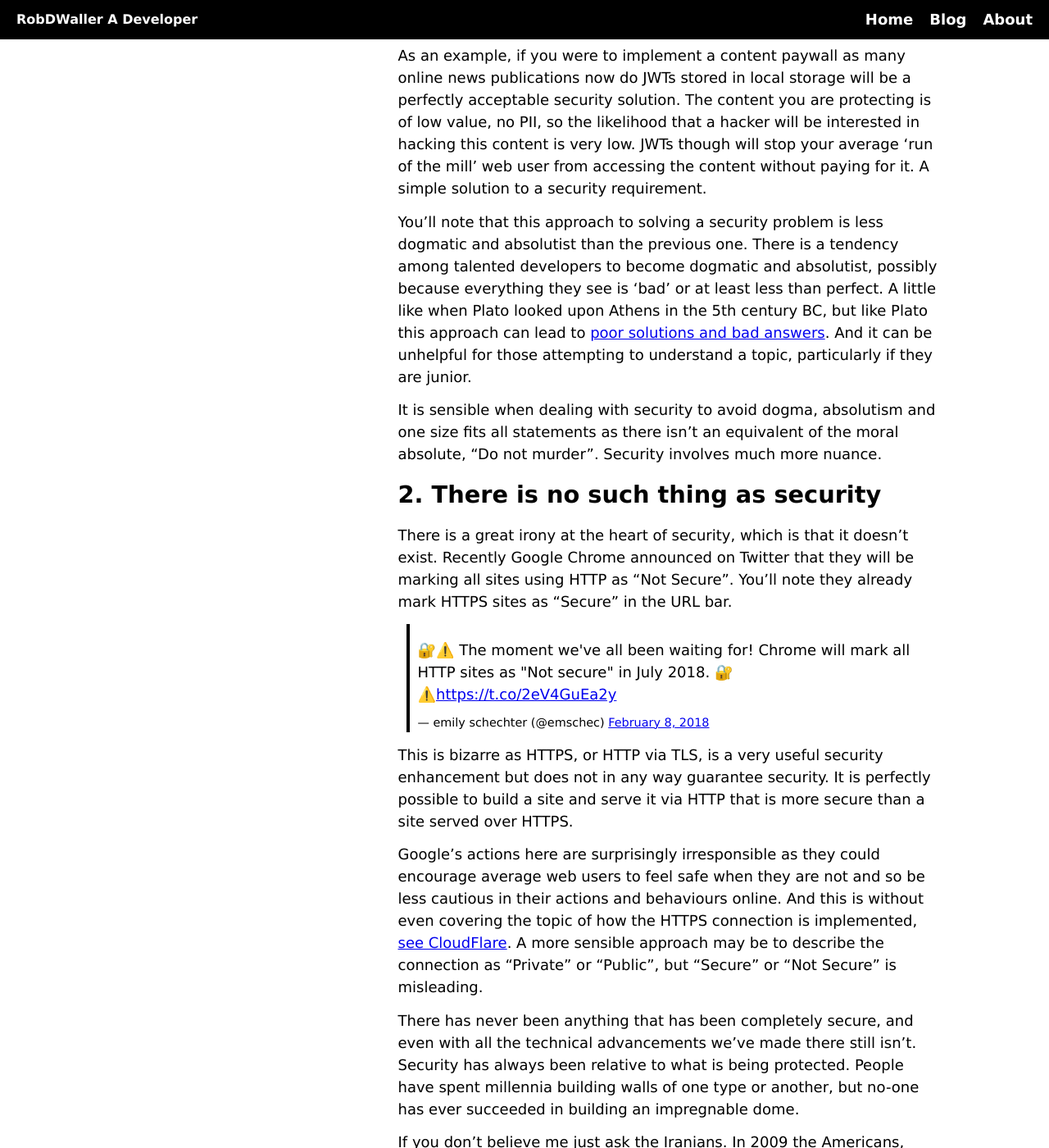
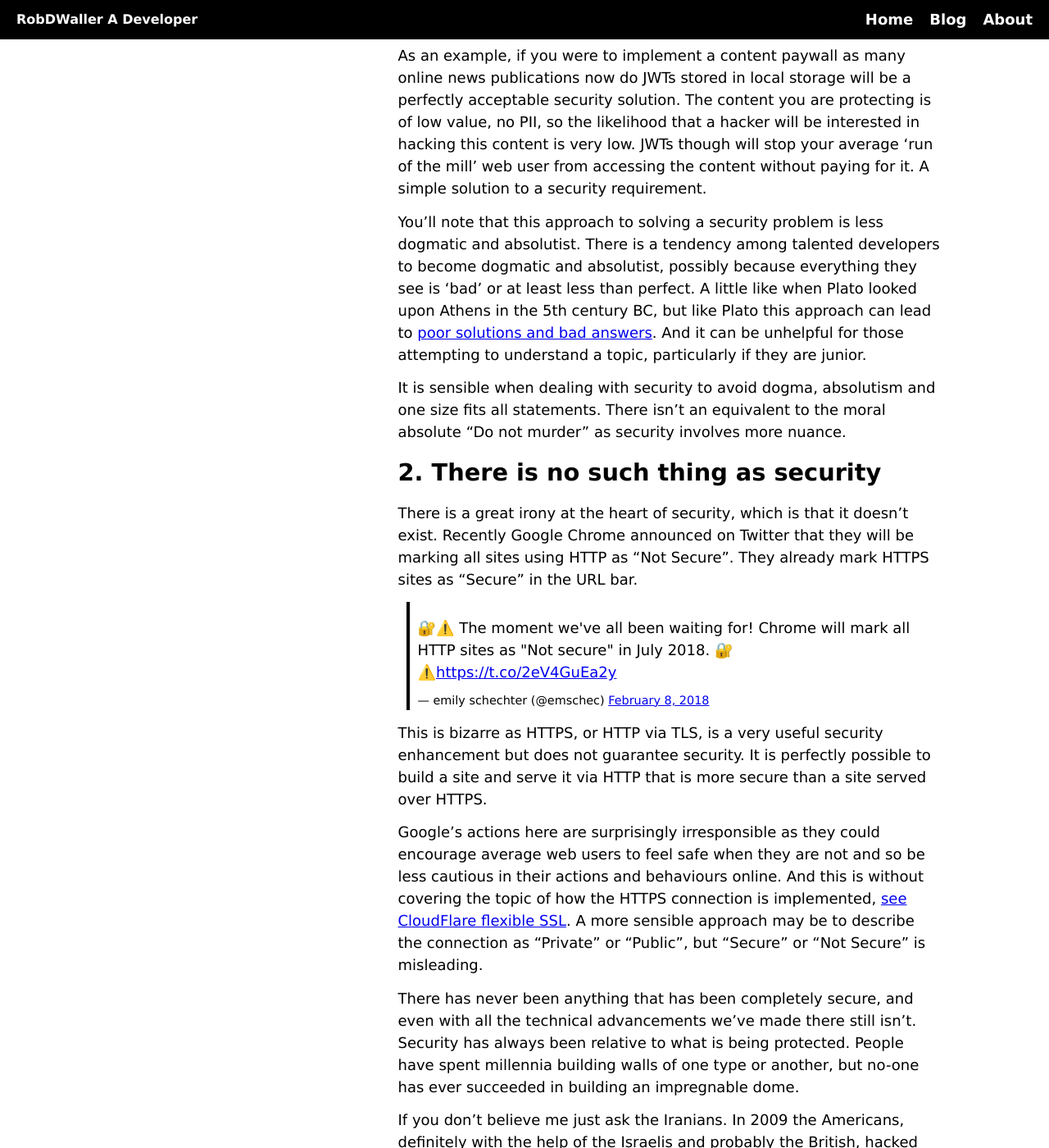
Before and after one commit to RobDWaller/robdwaller.github.io, a Jekyll site: the page built from _posts/2018-02-20-four-security-principles-devs-should-follow.md, in a window 1280 px wide and 1400 px high, scrolled down 1408 px. Shown: the whole window at 82% size. Built offline with Jekyll 4.4.1, drawn with Linux system fonts in a browser that asks for light colours; comment, search, counter and statistics services are not loaded; some of the changed text lies outside the part shown.

```diff
--- a/_posts/2018-02-20-four-security-principles-devs-should-follow.md
+++ b/_posts/2018-02-20-four-security-principles-devs-should-follow.md
@@ -13,9 +13,9 @@
 
 In a [recent dev.to article](https://dev.to/rdegges/please-stop-using-local-storage-1i04) a contributor shared the following advice on the topic of JSON Web Tokens and local storage.
 
-> The biggest security offenders I see today are those of us who store JWTs (session data) in local storage. Many people don't realize that JWTs are essentially the same thing as a username/password. If an attacker can get a copy of your JWT, they can make requests to the website on your behalf and you will never know. Treat your JWTs like you would a credit card number or password: don't ever store them in local storage.
+> The biggest security offenders I see today are those of us who store JWTs (session data) in local storage. Many people don't realize that JWTs are essentially the same thing as a username/password. If an attacker can get a copy of your JWT, they can make requests to the website on your behalf and you will never know. Treat your JWTs like you would a credit card number or password: don't ever store them in local storage.
 
-The post from which this advice comes is good, it's definitely [worth a read](https://dev.to/rdegges/please-stop-using-local-storage-1i04), and covers many of the important issues relating to JavaScript local storage. Sadly though this statement on JWTs and security is misguided or at least lacks the nuance that developers need to understand.
+The post which this advice comes from is good, it's definitely [worth a read](https://dev.to/rdegges/please-stop-using-local-storage-1i04), and covers many important issues relating to JavaScript local storage. Sadly though this statement on JWTs and security is misguided or at least lacks the nuance that developers need to understand.
 
 The position taken on JWTs and local storage is an absolute one, "Don't do it!!" But where you store a JWT is not really of great importance, and storing it somewhere 'safe' doesn't guarantee security. The important questions to ask are, what are you storing in the JWT? And, what are you using the JWT to do or access?
 
@@ -23,20 +23,20 @@
 
 As an example, if you were to implement a content paywall as many online news publications now do JWTs stored in local storage will be a perfectly acceptable security solution. The content you are protecting is of low value, no PII, so the likelihood that a hacker will be interested in hacking this content is very low. JWTs though will stop your average 'run of the mill' web user from accessing the content without paying for it. A simple solution to a security requirement.
 
-You'll note that this approach to solving a security problem is less dogmatic and absolutist than the previous one. There is a tendency among talented developers to become dogmatic and absolutist, possibly because everything they see is 'bad' or at least less than perfect. A little like when Plato looked upon Athens in the 5th century BC, but like Plato this approach can lead to [poor solutions and bad answers](https://en.wikipedia.org/wiki/Plato#The_state). And it can be unhelpful for those attempting to understand a topic, particularly if they are junior.
+You'll note that this approach to solving a security problem is less dogmatic and absolutist. There is a tendency among talented developers to become dogmatic and absolutist, possibly because everything they see is 'bad' or at least less than perfect. A little like when Plato looked upon Athens in the 5th century BC, but like Plato this approach can lead to [poor solutions and bad answers](https://en.wikipedia.org/wiki/Plato#The_state). And it can be unhelpful for those attempting to understand a topic, particularly if they are junior.
 
-It is sensible when dealing with security to avoid dogma, absolutism and one size fits all statements as there isn't an equivalent of the moral absolute, "Do not murder". Security involves much more nuance.
+It is sensible when dealing with security to avoid dogma, absolutism and one size fits all statements. There isn't an equivalent to the moral absolute "Do not murder" as security involves more nuance.
 
 ## 2. There is no such thing as security
 
-There is a great irony at the heart of security, which is that it doesn't exist. Recently Google Chrome announced on Twitter that they will be marking all sites using HTTP as "Not Secure". You'll note they already mark HTTPS sites as "Secure" in the URL bar.
+There is a great irony at the heart of security, which is that it doesn't exist. Recently Google Chrome announced on Twitter that they will be marking all sites using HTTP as "Not Secure". They already mark HTTPS sites as "Secure" in the URL bar.
 
 <blockquote class="twitter-tweet" data-lang="en"><p lang="en" dir="ltr">🔐⚠️ The moment we&#39;ve all been waiting for! Chrome will mark all HTTP sites as &quot;Not secure&quot; in July 2018. 🔐⚠️<a href="https://t.co/2eV4GuEa2y">https://t.co/2eV4GuEa2y</a></p>&mdash; emily schechter (@emschec) <a href="https://twitter.com/emschec/status/961662132012986368?ref_src=twsrc%5Etfw">February 8, 2018</a></blockquote>
 <script async src="https://platform.twitter.com/widgets.js" charset="utf-8"></script>
 
-This is bizarre as HTTPS, or HTTP via TLS, is a very useful security enhancement but does not in any way guarantee security. It is perfectly possible to build a site and serve it via HTTP that is more secure than a site served over HTTPS.
+This is bizarre as HTTPS, or HTTP via TLS, is a very useful security enhancement but does not guarantee security. It is perfectly possible to build a site and serve it via HTTP that is more secure than a site served over HTTPS.
 
-Google's actions here are surprisingly irresponsible as they could encourage average web users to feel safe when they are not and so be less cautious in their actions and behaviours online. And this is without even covering the topic of how the HTTPS connection is implemented, [see CloudFlare](https://www.cloudflare.com/ssl/). A more sensible approach may be to describe the connection as "Private" or "Public", but "Secure" or "Not Secure" is misleading.
+Google's actions here are surprisingly irresponsible as they could encourage average web users to feel safe when they are not and so be less cautious in their actions and behaviours online. And this is without covering the topic of how the HTTPS connection is implemented, [see CloudFlare flexible SSL](https://www.cloudflare.com/ssl/). A more sensible approach may be to describe the connection as "Private" or "Public", but "Secure" or "Not Secure" is misleading.
 
 There has never been anything that has been completely secure, and even with all the technical advancements we've made there still isn't. Security has always been relative to what is being protected. People have spent millennia building walls of one type or another, but no-one has ever succeeded in building an impregnable dome.
 
```
Also changed, not shown: other parts of _posts/2018-02-20-four-security-principles-devs-should-follow.md (+7 -7 lines).
